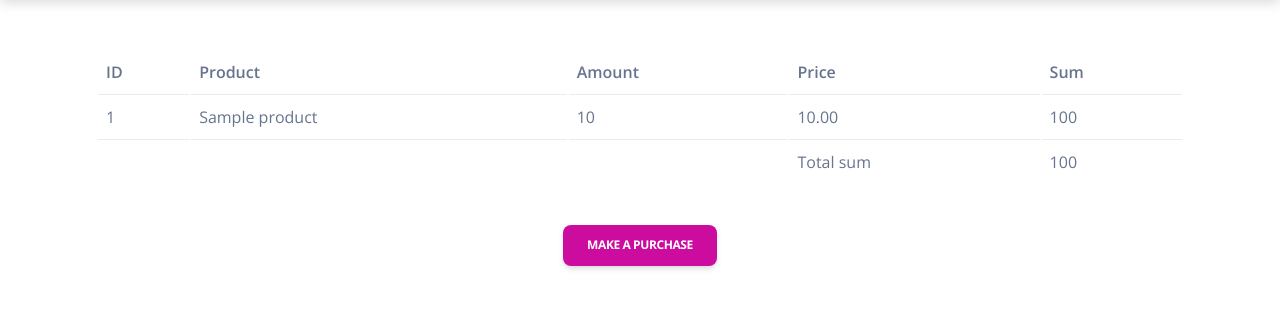
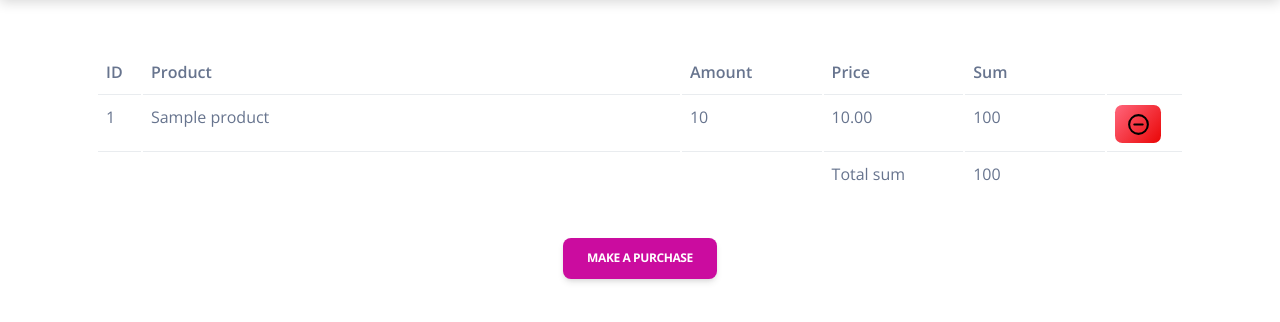
Before and after one commit to manjustice/electron, a Django app: page /cart/ in a window 1280 px wide. Shown: the part 73-395 px from the top of the page. Run offline with Django 4.2, Linux system fonts and the light colour scheme; a user stored in the database is signed in; tables that the repository leaves empty hold one stand-in row (values such as "Sample post"); some libraries are stand-ins or nearby versions.

Commit message:
Added buttons on cart page to delete product

```diff
--- a/electron/models.py
+++ b/electron/models.py
@@ -1,3 +1,4 @@
+from django.core.exceptions import ObjectDoesNotExist
 from django.core.validators import RegexValidator
 from django.db import models
 from django.contrib.auth.models import AbstractUser
@@ -112,6 +113,20 @@ class CartItem(models.Model):
     )
     amount = models.IntegerField()
 
+    class Meta:
+        ordering = ["product__name"]
+
     @staticmethod
     def count_items_in_cart(user_id):
         return CartItem.objects.filter(cart__user_id=user_id).count()
+
+    @staticmethod
+    def delete_item_from_cart(user_id, product_id):
+        try:
+            cart_item = CartItem.objects.get(
+                cart__user_id=user_id,
+                product__id=product_id
+            )
+            cart_item.delete()
+        except ObjectDoesNotExist:
+            pass
--- a/electron/urls.py
+++ b/electron/urls.py
@@ -5,7 +5,8 @@ from .views import (
     ProductList,
     ProductDetail,
     cart_view,
-    OrderList
+    delete_from_cart_view,
+    OrderList,
 )
 
 
@@ -14,6 +15,7 @@ urlpatterns = [
     path("category/<int:pk>", ProductList.as_view(), name="product-list"),
     path("product/<int:pk>", ProductDetail.as_view(), name="product-detail"),
     path("cart/", cart_view, name="cart"),
+    path("cart/<int:pk>/delete", delete_from_cart_view, name="delete-from-cart"),
     path("orders/", OrderList.as_view(), name="orders")
 ]
 
--- a/electron/views.py
+++ b/electron/views.py
@@ -144,7 +144,12 @@ class OrderList(LoginRequiredMixin, generic.ListView):
         return context
 
 
-def get_count_items(user_id=None):
+def delete_from_cart_view(request, pk):
+    CartItem.delete_item_from_cart(request.user.id, pk)
+    return redirect("electron:cart")
+
+
+def get_count_items(user_id: int = None) -> int:
     items_in_cart = 0
     if user_id:
         items_in_cart = CartItem.count_items_in_cart(user_id)
--- a/templates/electron/cart.html
+++ b/templates/electron/cart.html
@@ -7,19 +7,33 @@
     {% if cart_items %}
       <table class="table">
         <tr>
-          <th>ID</th>
-          <th>Product</th>
-          <th>Amount</th>
-          <th>Price</th>
-          <th>Sum</th>
+          <th style="width: 4%">ID</th>
+          <th style="width: 50%">Product</th>
+          <th style="width: 13%">Amount</th>
+          <th style="width: 13%">Price</th>
+          <th style="width: 13%">Sum</th>
+          <th style="width: 7%"></th>
         </tr>
-        <tr>
         {% for item in cart_items %}
+          <tr>
             <td>{{ item.product.id }}</td>
             <td>{{ item.product.name }}</td>
             <td>{{ item.amount }}</td>
             <td>{{ item.product.price }}</td>
             <td>{% widthratio item.amount 1 item.product.price %}</td>
+            <td>
+              <form action="" method="post">
+                {% csrf_token %}
+                <a href="{% url "electron:delete-from-cart" pk=item.product.id %}" class="badge bg-gradient-danger" data-bs-toggle="tooltip" data-bs-placement="top" title="Delete form cart">
+                  <svg width="25px" height="25px" viewBox="0 0 24 24" fill="none" xmlns="http://www.w3.org/2000/svg">
+                  <g id="Edit / Remove_Minus_Circle">
+                  <path id="Vector" d="M8 12H16M12 21C7.02944 21 3 16.9706 3 12C3 7.02944 7.02944 3 12 3C16.9706 3 21 7.02944 21 12C21 16.9706 16.9706 21 12 21Z" stroke="#000000" stroke-width="2" stroke-linecap="round" stroke-linejoin="round"></path>
+                  </g>
+                </svg>
+                </a>
+              </form>
+            </td>
+          </tr>
         {% endfor %}
         <tr>
             <td></td>
@@ -27,6 +41,7 @@
             <td></td>
             <td>Total sum</td>
             <td>{{ sum_cart }}</td>
+            <td></td>
          </tr>
         </table>
         <div class="container-fluid px-0 overflow-hidden">
```
